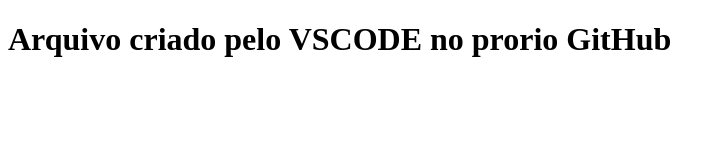
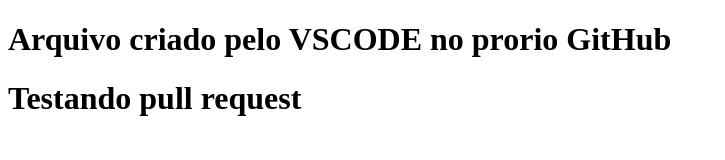
Before and after one commit to AlmirMariucio/Repo-Curso, a plain HTML site: page index.html in a window 1280 px wide. Shown: the whole page, without its empty margins (0-725 px from the left). Drawn offline with Linux system fonts and the light colour scheme.

Commit message:
teste pull

```diff
--- a/index.html
+++ b/index.html
@@ -7,5 +7,6 @@
 </head>
 <body>
     <h1>Arquivo criado pelo VSCODE no prorio GitHub</h1>
+    <h1>Testando pull request</h1>
 </body>
 </html>
```
